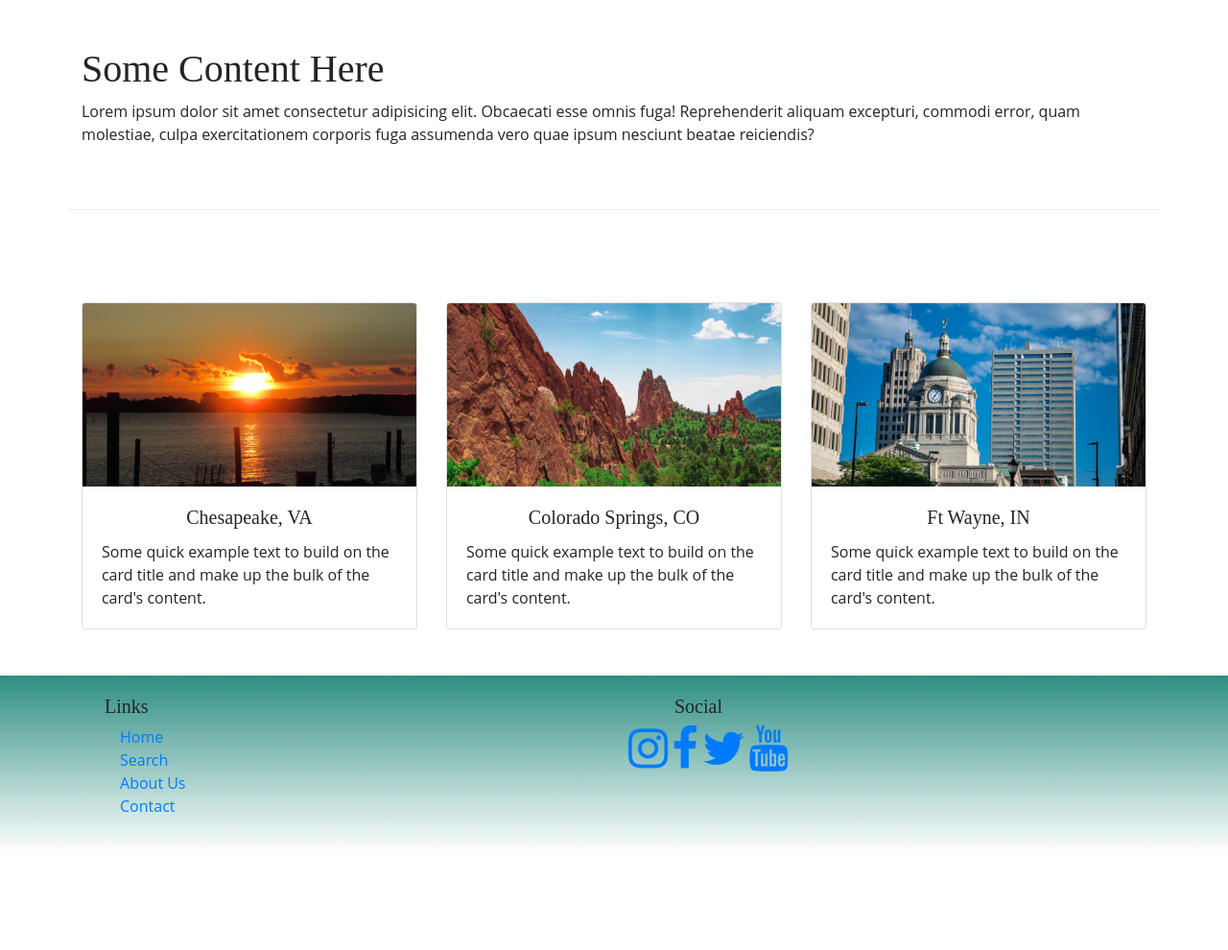
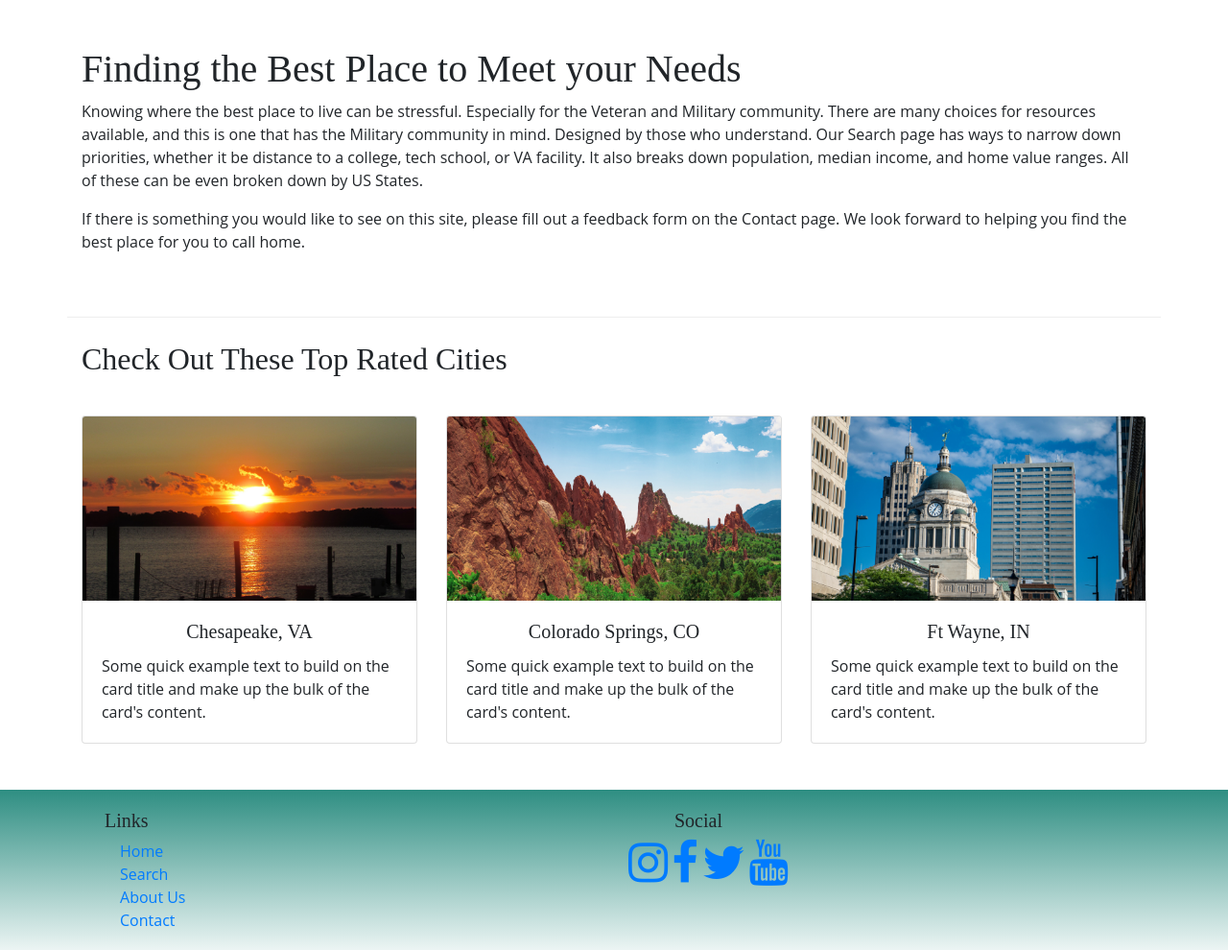
Before and after one commit to beckyrich/veteran-relocation, a website: page index.html in a window 1280 px wide. Shown: the part 596-1586 px from the top of the page at 96% size. Before the commit the page ends 1484 px from the top, so only its background shows below. Drawn offline with nearby package versions, Linux system fonts and the light colour scheme; a web font is replaced by a local one.

Commit message:
Home Page Description Added

```diff
--- a/index.html
+++ b/index.html
@@ -51,7 +51,7 @@
                 <div id="homeCarousel" class="carousel slide" data-ride="carousel">
                     <div class="carousel-inner" role="listbox">
                         <div class="carousel-item active" data-interval="5000">
-                            <img class="d-block w-100" src="img/chesapeake.png" alt="Sunset over water in Chesapeake Virginia" />
+                            <img class="d-block w-100 img-fluid" src="img/chesapeake.png" alt="Sunset over water in Chesapeake Virginia" />
                         </div>
                         <div class="carousel-item" data-interval="5000">
                             <img class="d-block w-100" src="img/co-springs.png" alt="Red Rocks Colorado" />
@@ -65,13 +65,19 @@
         </div>
         <div class="row row-content">
             <div class="col">
-                <h1>Some Content Here</h1>
-                <p>Lorem ipsum dolor sit amet consectetur adipisicing elit. Obcaecati esse omnis fuga! Reprehenderit aliquam excepturi, commodi error, quam molestiae, culpa exercitationem corporis fuga assumenda vero quae ipsum nesciunt beatae reiciendis?</p>
+                <h1>Finding the Best Place to Meet your Needs</h1>
+                <p>Knowing where the best place to live can be stressful. Especially for the Veteran and Military community. There are many choices for resources available, and this is one that has the Military community in mind. Designed by those who understand. Our Search page has ways to narrow down priorities, whether it be distance to a college, tech school, or VA facility. It also breaks down population, median income, and home value ranges. All of these can be even broken down by US States.</p>
+                <p>If there is something you would like to see on this site, please fill out a feedback form on the Contact page. We look forward to helping you find the best place for you to call home.</p>
             </div>
         </div>
-        <div class="row mt-5 mb-5">
+        <div class="row mt-4">
+            <div class="col">
+                <h2>Check Out These Top Rated Cities</h2>
+            </div>
+        </div>
+        <div class="row mt-3 mb-5">
             <div class="col-md-4">
-                <div class="card card-columns mt-5">
+                <div class="card card-columns mt-3">
                 <img class="card-img-top img-fluid" src="img/chesapeake.png" alt="sunset over water in Chesapeake Virginia">
                     <div class="card-body">
                         <h5 class="card-title text-center">Chesapeake, VA</h5>
@@ -80,7 +86,7 @@
                 </div>
             </div>
             <div class="col-md-4">
-                <div class="card card-columns mt-5">
+                <div class="card card-columns mt-3">
                 <img class="card-img-top img-fluid" src="img/co-springs.png" alt="Red Rocks Park in Colorado Springs">
                     <div class="card-body">
                         <h5 class="card-title text-center">Colorado Springs, CO</h5>
@@ -89,7 +95,7 @@
                 </div>
             </div>
             <div class="col-md-4">
-                <div class="card card-columns mt-5">
+                <div class="card card-columns mt-3">
                 <img class="card-img-top img-fluid" src="img/ft-wayne.png" alt="Capital Building in Fort Wayne Indiana">
                     <div class="card-body">
                         <h5 class="card-title text-center">Ft Wayne, IN</h5>
```
